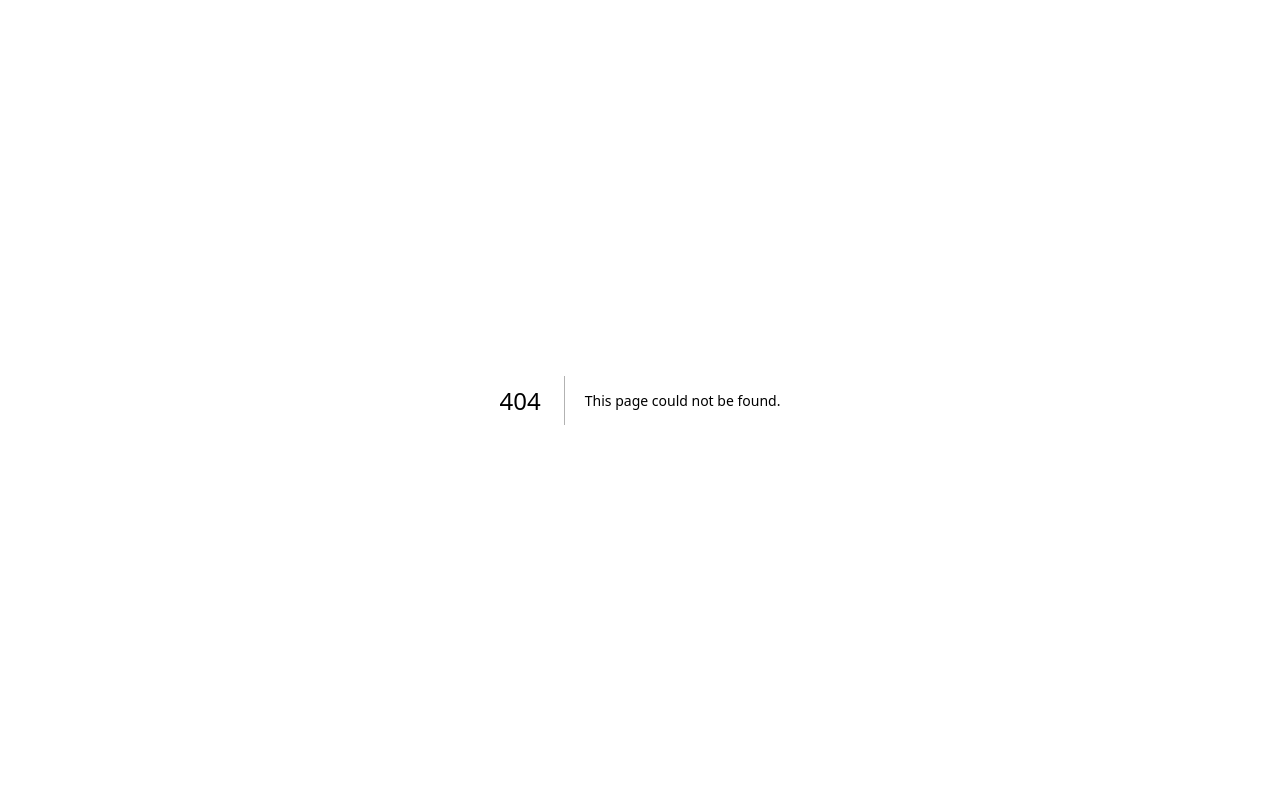
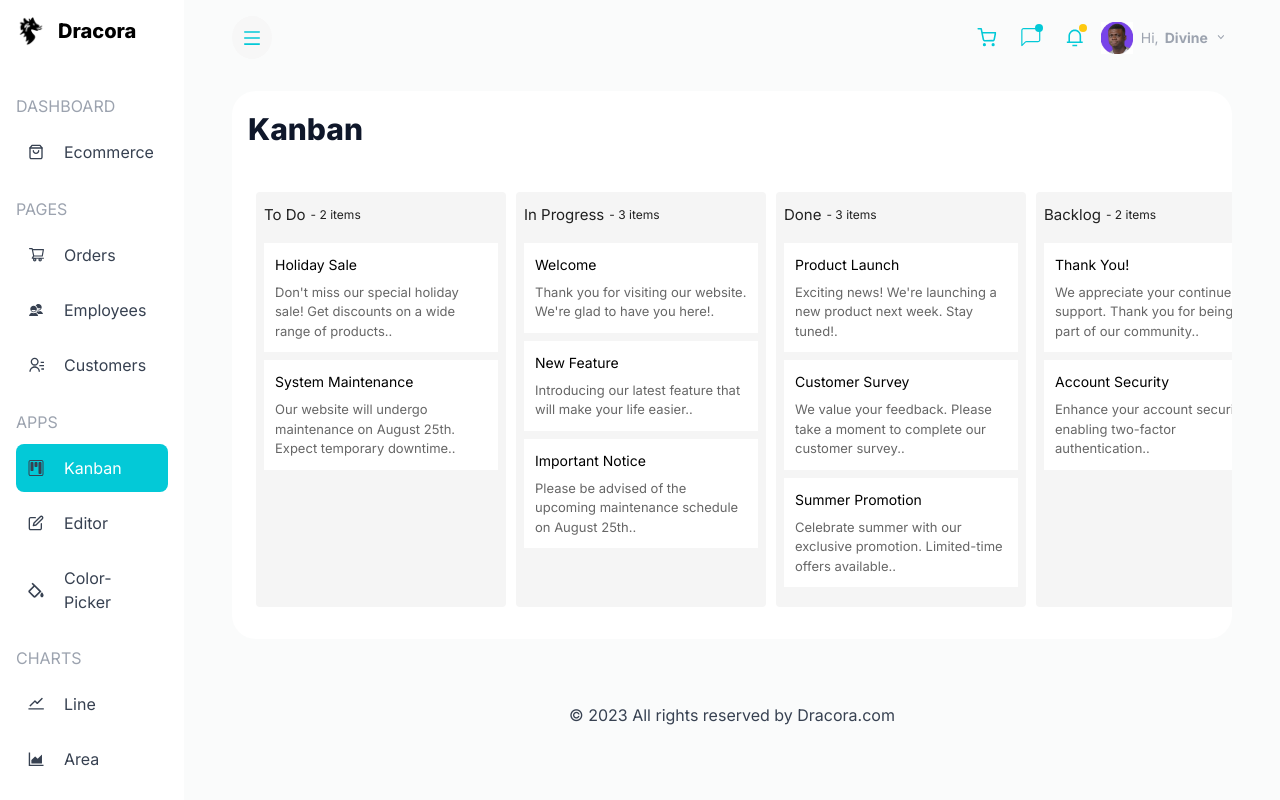
Before and after one commit to Heisdalu/Dracora, a Next.js app: page /kanban in a window 1280 px wide. Before the commit this address had no page. Built offline with nearby package versions, Linux system fonts and the light colour scheme.

Commit message:
add kanban page

```diff
--- /dev/null
+++ b/src/components/Kanban/KanbanColumn.tsx
@@ -0,0 +1,55 @@
+import { StrictModeDroppable } from "@/components/StrictDnd/StrictModeDroppable";
+import KanbanRow from "./KanbanRow";
+import React, { FC } from "react";
+
+interface KanbanColumnProps {
+  droppableId: string;
+  title: string;
+  message: { id: string; messageTitle: string; messageText: string }[];
+}
+
+const KanbanColumn: FC<KanbanColumnProps> = ({
+  droppableId,
+  message,
+  title,
+}) => {
+  return (
+    <div className="bg-[#F5F5F5] min-w-[250px] w-100 py-0.75 px-0.5 rounded-[4px]">
+      <div className="flex items-center">
+        <h1 className="text-orblack text-15px font-[400] break-all">{title}</h1>
+        <span className="text-12px text-orblack font-[400] ml-[5px]">
+          - {message.length} items
+        </span>
+      </div>
+      <StrictModeDroppable droppableId={droppableId} type="group">
+        {(provided) => (
+          <div
+            className="py-0.5 space-y-0.5 h-[95%] mt-0.5"
+            {...provided.droppableProps}
+            ref={provided.innerRef}
+          >
+            {/* show empty message for empty cards */}
+            {message.length === 0 && (
+              <div className="border-1 text-14px font-[400] text-black">
+                No Task to Display
+              </div>
+            )}
+            {/* show message for available cards */}
+
+            {message.map(({ id, messageTitle, messageText }, i) => (
+              <KanbanRow
+                draggableId={id.toString()}
+                index={i}
+                key={id.toString()}
+                rowTitle={messageTitle}
+                rowText={messageText}
+              />
+            ))}
+            {provided.placeholder}
+          </div>
+        )}
+      </StrictModeDroppable>
+    </div>
+  );
+};
+export default KanbanColumn;
--- /dev/null
+++ b/src/components/Kanban/KanbanRow.tsx
@@ -0,0 +1,33 @@
+import { Draggable } from "react-beautiful-dnd";
+import React, { FC } from "react";
+
+interface KanbanRowProps {
+  index: number;
+  draggableId: string;
+  rowTitle: string;
+  rowText: string;
+}
+
+const KanbanRow: FC<KanbanRowProps> = ({
+  draggableId,
+  index,
+  rowTitle,
+  rowText,
+}) => {
+  return (
+    <Draggable draggableId={draggableId} index={index}>
+      {(provided) => (
+        <div
+          className="bg-white p-[11px] space-y-0.5"
+          {...provided.draggableProps}
+          {...provided.dragHandleProps}
+          ref={provided.innerRef}
+        >
+          <h1 className="text-14px font-[400] text-black">{rowTitle}</h1>
+          <p className="text-[#00000099] font-[400] text-13px">{rowText}.</p>
+        </div>
+      )}
+    </Draggable>
+  );
+};
+export default KanbanRow;
--- /dev/null
+++ b/src/components/StrictDnd/StrictModeDroppable.tsx
@@ -0,0 +1,16 @@
+import { useEffect, useState } from "react";
+import { Droppable, DroppableProps } from "react-beautiful-dnd";
+export const StrictModeDroppable = ({ children, ...props }: DroppableProps) => {
+  const [enabled, setEnabled] = useState(false);
+  useEffect(() => {
+    const animation = requestAnimationFrame(() => setEnabled(true));
+    return () => {
+      cancelAnimationFrame(animation);
+      setEnabled(false);
+    };
+  }, []);
+  if (!enabled) {
+    return null;
+  }
+  return <Droppable {...props}>{children}</Droppable>;
+};
--- /dev/null
+++ b/src/data/kanbanData.tsx
@@ -0,0 +1,99 @@
+/*
+[
+    {title: 'Inprogress', message: [
+        {messageTitle: 'Todo List', messageText: ''}
+    ]},
+
+]
+
+*/
+
+export const kanbanData: {
+  title: string;
+  message: {
+    id: string;
+    messageTitle: string;
+    messageText: string;
+  }[];
+}[] = [
+  {
+    title: "To Do",
+    message: [
+      {
+        id: "1",
+        messageTitle: "Holiday Sale",
+        messageText:
+          "Don't miss our special holiday sale! Get discounts on a wide range of products.",
+      },
+      {
+        id: "2",
+        messageTitle: "System Maintenance",
+        messageText:
+          "Our website will undergo maintenance on August 25th. Expect temporary downtime.",
+      },
+    ],
+  },
+  {
+    title: "In Progress",
+    message: [
+      {
+        id: "3",
+        messageTitle: "Welcome",
+        messageText:
+          "Thank you for visiting our website. We're glad to have you here!",
+      },
+      {
+        id: "4",
+        messageTitle: "New Feature",
+        messageText:
+          "Introducing our latest feature that will make your life easier.",
+      },
+      {
+        id: "5",
+        messageTitle: "Important Notice",
+        messageText:
+          "Please be advised of the upcoming maintenance schedule on August 25th.",
+      },
+    ],
+  },
+  {
+    title: "Done",
+    message: [
+      {
+        id: "6",
+        messageTitle: "Product Launch",
+        messageText:
+          "Exciting news! We're launching a new product next week. Stay tuned!",
+      },
+      {
+        id: "7",
+        messageTitle: "Customer Survey",
+        messageText:
+          "We value your feedback. Please take a moment to complete our customer survey.",
+      },
+      {
+        id: "8",
+        messageTitle: "Summer Promotion",
+        messageText:
+          "Celebrate summer with our exclusive promotion. Limited-time offers available.",
+      },
+    ],
+  },
+  {
+    title: "Backlog",
+    message: [
+      {
+        id: "9",
+        messageTitle: "Thank You!",
+        messageText:
+          "We appreciate your continued support. Thank you for being a part of our community.",
+      },
+      {
+        id: "10",
+        messageTitle: "Account Security",
+        messageText:
+          "Enhance your account security by enabling two-factor authentication.",
+      },
+    ],
+  },
+];
--- /dev/null
+++ b/src/pages/kanban/index.tsx
@@ -0,0 +1,81 @@
+import HomePageContainer from "@/components/HomePage/HomePageContainer";
+import React, { FC, useEffect, useState } from "react";
+import { DragDropContext, DropResult } from "react-beautiful-dnd";
+import KanbanColumn from "@/components/Kanban/KanbanColumn";
+import { kanbanData } from "@/data/kanbanData";
+
+const Kanban: FC = () => {
+  const [data, setData] = useState(kanbanData);
+  const [ready, setReady] = useState(false);
+
+  const handleDragEnd = (results: DropResult) => {
+    const { destination, source } = results;
+    if (!destination) return;
+    if (
+      source.index === destination.index &&
+      source.droppableId === destination.droppableId
+    )
+      return;
+
+    // share data with same column
+    if (source.droppableId === destination.droppableId) {
+      const arr = [...data];
+      const getSourceValue = arr.find((el) => el.title === source.droppableId)!;
+      const [removedValue] = getSourceValue.message.splice(source.index, 1);
+      getSourceValue?.message.splice(destination.index, 0, removedValue);
+      return setData(arr);
+    }
+
+    // share data with another column
+    if (source.droppableId !== destination.droppableId) {
+      const copyArr = [...data];
+      const getSourceValue = copyArr.find(
+        (el) => el.title === source.droppableId
+      )!;
+      const getDestinationValue = copyArr.find(
+        (el) => el.title === destination.droppableId
+      )!;
+
+      const removedDataInSouceArr = getSourceValue.message.splice(
+        source.index,
+        1
+      );
+      getDestinationValue.message.splice(
+        destination.index,
+        0,
+        ...removedDataInSouceArr
+      );
+
+      return setData(copyArr);
+    }
+
+    return;
+  };
+
+  useEffect(() => {
+    setReady(true);
+  }, []);
+
+  return (
+    <HomePageContainer>
+      {ready && (
+        <DragDropContext onDragEnd={handleDragEnd}>
+          <div className="rounded-[24px] verflow-x-scroll overflow-y-hidden w-100 md:max-w-[450px] lg:max-w-[700px] vlg:max-w-[1000px] p-1 pr-[0] space-y-[1.5rem] bg-white">
+            <h1 className="text-otherHeader text-30px font-[800]">Kanban</h1>
+            <div className="w-100 overflow-x-scroll container py-1 pr-1 md:pl-0.5  flex space-x-[0.625rem]">
+              {data.map((el) => (
+                <KanbanColumn
+                  droppableId={el.title}
+                  message={el.message}
+                  key={el.title}
+                  title={el.title}
+                />
+              ))}
+            </div>
+          </div>
+        </DragDropContext>
+      )}
+    </HomePageContainer>
+  );
+};
+export default Kanban;
--- a/tailwind.config.js
+++ b/tailwind.config.js
@@ -45,6 +45,8 @@ module.exports = {
         "18px": "1.125rem",
         "12px": "0.75rem",
         "13px": "0.8125rem",
+        "15px": "0.9375rem",
+        "30px": "1.875rem",
       },
       colors: {
         navModalHeader: "#9CA3AF",
@@ -65,6 +67,7 @@ module.exports = {
         dgPink: "#E3165B",
         dggray: "#E0E0E0",
         dgBlack: "#0000008a",
+        otherHeader: "#0F172A",
       },
       boxShadow: {
         m1: "box-shadow: 0px 7px 30px 0px rgba(114, 122, 131, 0.11)",
```
